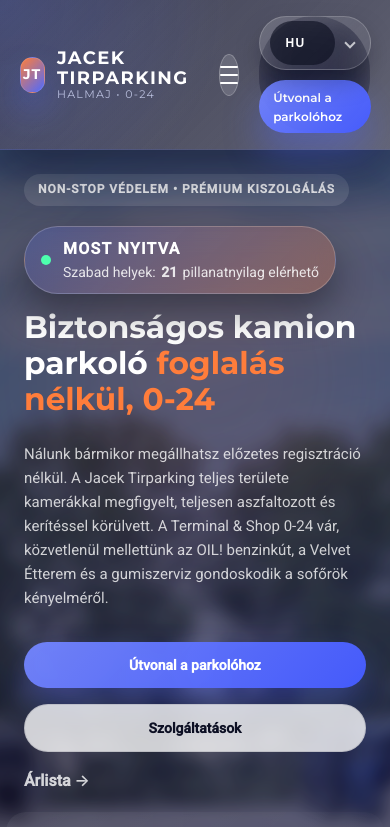
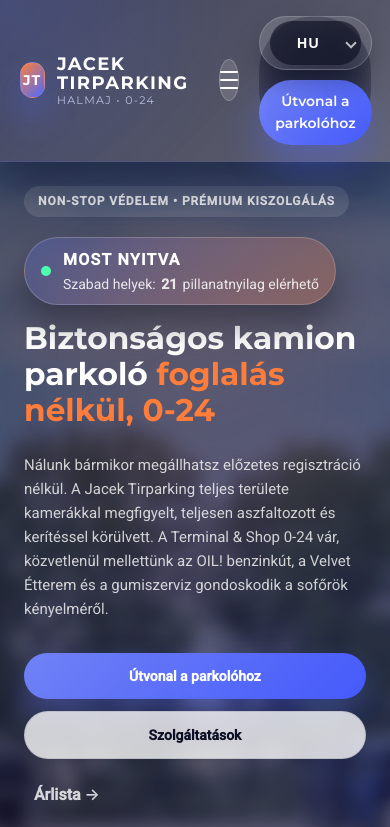
Before and after one commit to butykaidavid/jacek-parking, a plain HTML site: page index.html in a window 390 px wide. Shown: the top 827 px of the page. Drawn offline with Linux system fonts and the light colour scheme; no server answers.

Commit message:
Fix mobile view: improve language switcher and navigation button styling

```diff
--- a/styles.css
+++ b/styles.css
@@ -2096,11 +2096,22 @@ ul {
     position: static;
     transform: none;
     width: 100%;
+    justify-content: center;
+  }
+
+  .language-switcher select {
+    width: 100%;
+    text-align: center;
+    padding: 1rem 3rem 1rem 1.6rem;
+    font-size: 1.4rem;
   }
 
   .nav__cta {
-    padding: 0.75rem 1.4rem;
-    font-size: 1.2rem;
+    padding: 1rem 1.6rem;
+    font-size: 1.4rem;
+    width: 100%;
+    text-align: center;
+    justify-content: center;
   }
 
   .nav__menu {
@@ -2311,6 +2322,20 @@ ul {
   .hero__actions {
     flex-direction: column;
     align-items: stretch;
+    gap: 1.2rem;
+  }
+
+  .hero__actions .btn {
+    width: 100%;
+    padding: 1.2rem 2rem;
+    font-size: 1.4rem;
+    justify-content: center;
+  }
+
+  .hero__link {
+    text-align: center;
+    width: 100%;
+    padding: 1rem;
   }
 
   .hero__image img {
```
